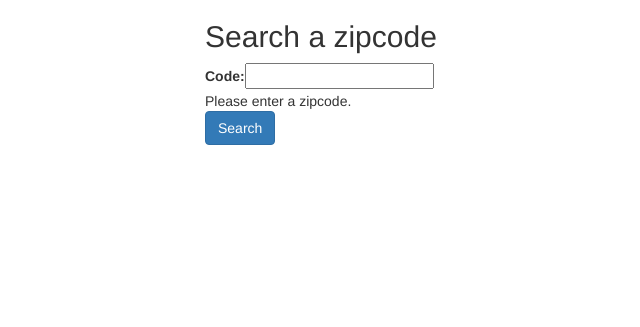
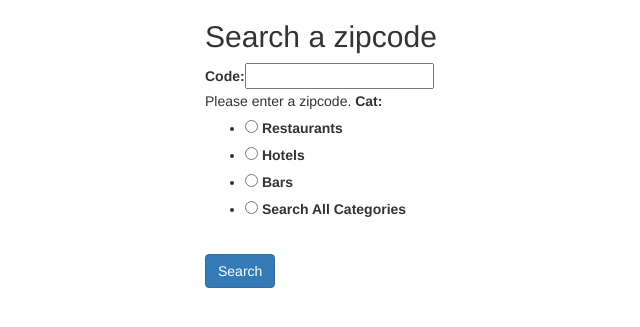
Before and after one commit to bauer90/yolo-dubstep, a Django app: page /yelp/search_zipcode/ in a window 1280 px wide. Shown: the part 56-383 px from the top of the page, without its empty margins (70-710 px from the left). Run offline with Django 3.2, Linux system fonts and the light colour scheme; some libraries are stand-ins or nearby versions.

Commit message:
adding category restriction to searching

```diff
--- a/cis550project/templates/yelp/search_zipcode_result.html
+++ b/cis550project/templates/yelp/search_zipcode_result.html
@@ -1,7 +1,8 @@
 {% extends 'yelp/base.html' %}
 {% block title_block %} Zipcode Search Results {% endblock %}
 {% block body_block %}
-    <h1> Places found at {{ zipcode }} ({{ arr.0.2 }})</h1>
+    <h1> {% if cat == '%' %} Places {% else %} {{ cat }} {% endif %}
+        found at {{ zipcode }} ({{ arr.0.2 }})</h1>
 
     <table class="table table-striped">
     {% if not arr %}
--- a/cis550project/yelp/forms.py
+++ b/cis550project/yelp/forms.py
@@ -4,8 +4,15 @@ from yelp.models import Zipcode
 
 
 class ZipcodeForm(forms.ModelForm):
+    options = [
+        ('Restaurants', 'Restaurants'),
+        ('Hotels', 'Hotels'),
+        ('Bars', 'Bars'),
+        ('%', 'Search All Categories')
+        ]
     code = forms.CharField(max_length=6, help_text='Please enter a zipcode.')
     # MUST HAVE THE SAME NAME AS IN MODELS.PY ('code')
+    cat = forms.ChoiceField(choices=options, widget=forms.RadioSelect())
 
     class Meta:
         model = Zipcode
--- a/cis550project/yelp/preproc.py
+++ b/cis550project/yelp/preproc.py
@@ -27,8 +27,8 @@ def get_alnum_row(tup):
     return result
 
 
-def gen_zipcode_result(zipcode):
-    result = sql_connect(sql_search_zipcode(zipcode))
+def gen_zipcode_result(zipcode, category):
+    result = sql_connect(sql_search_zipcode(zipcode, category))
     return sql_result_to_arr(result)
 
 
--- a/cis550project/yelp/views.py
+++ b/cis550project/yelp/views.py
@@ -16,9 +16,11 @@ def search_zipcode(request):
     if request.method == 'POST':
         form = ZipcodeForm(request.POST)
         if form.is_valid():
+            print(form.cleaned_data['cat'])
             form.save(commit='True')
             zipcode_submitted = form.cleaned_data['code']
-            return search_zipcode_result(request, zipcode_submitted)
+            category_submitted = form.cleaned_data['cat']
+            return search_zipcode_result(request, zipcode_submitted, category_submitted)
         else:
             print(form.errors)
     else:
@@ -26,12 +28,12 @@ def search_zipcode(request):
     return render(request, 'yelp/search_zipcode.html', {'form': form})
 
 
-def search_zipcode_result(request, zipcode):
+def search_zipcode_result(request, zipcode, category):
 
     # search nearby businesses.
     # after this call, arr has elements that
     # look like [name, stars, city, state]
-    arr = gen_zipcode_result(zipcode)
+    arr = gen_zipcode_result(zipcode, category)
     zipcode_arr = []
 
     if arr:
@@ -52,4 +54,5 @@ def search_zipcode_result(request, zipcode):
     return render(request, 'yelp/search_zipcode_result.html', {'zipcode': zipcode,
                                                                'arr': arr,
                                                                'zipcode_arr': zipcode_arr,
+                                                               'cat': category
                                                                })
```
Also changed, not shown: cis550project/yelp/queries.py (+7 -5 lines), cis550project/db.sqlite3.
